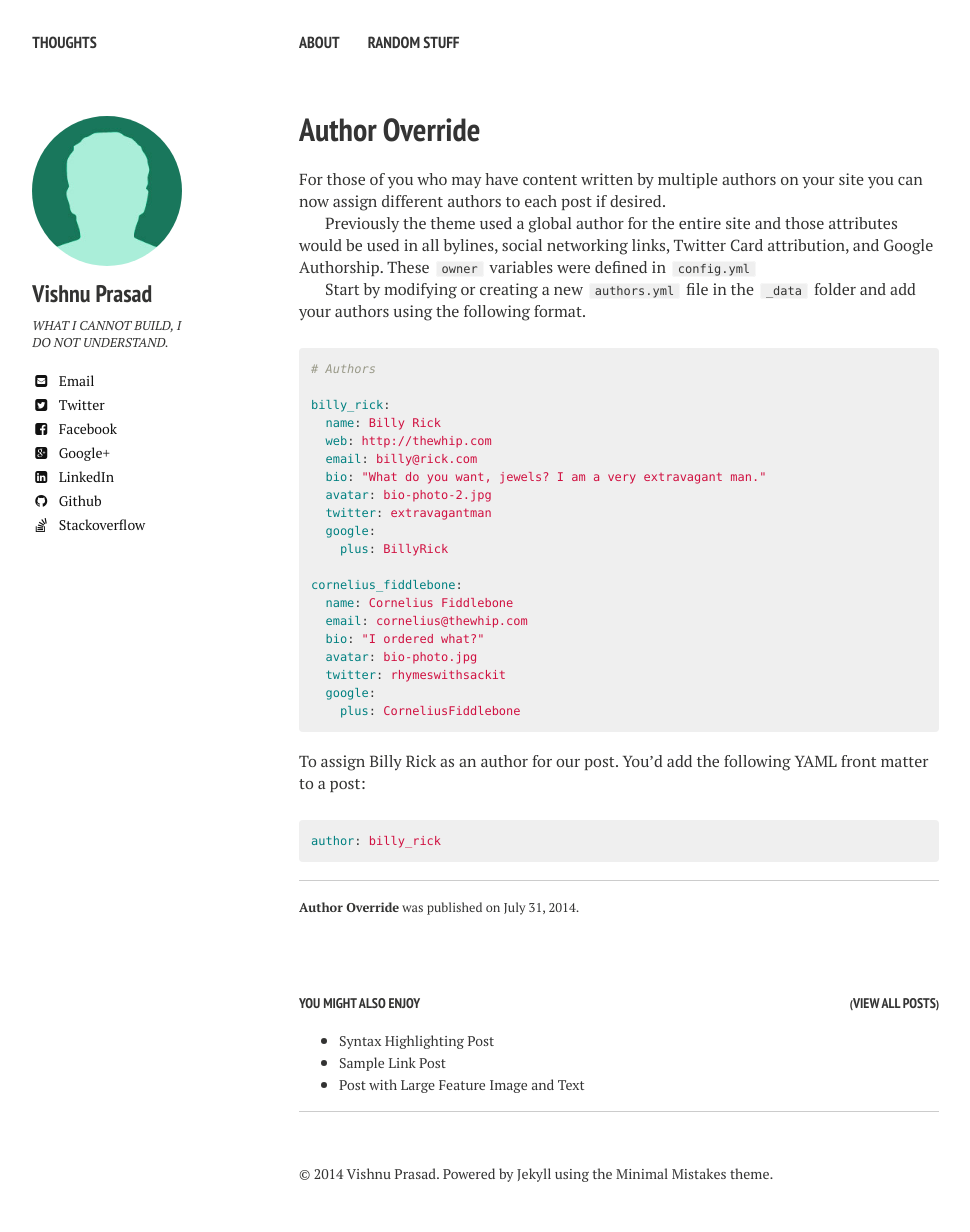
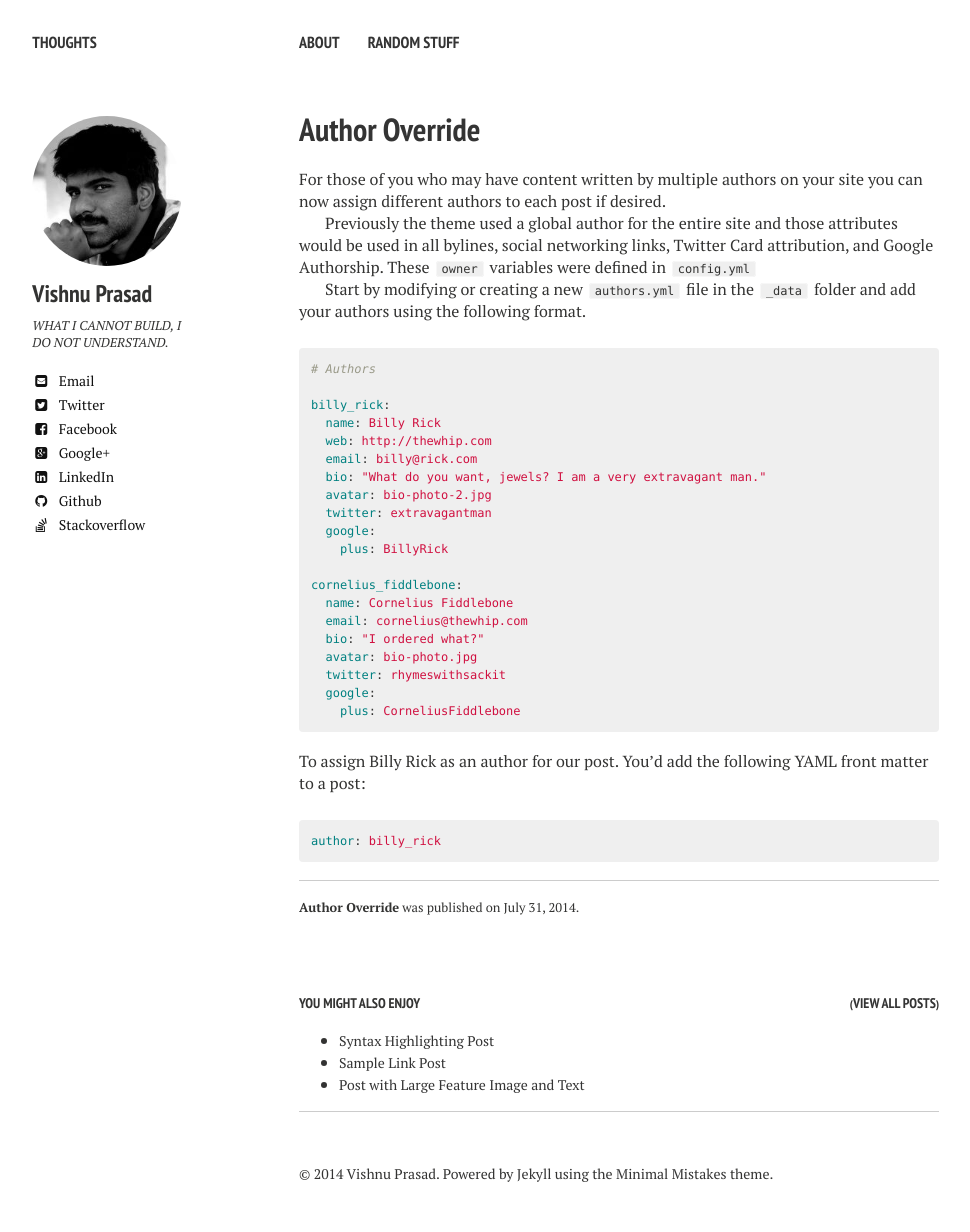
Before and after one commit to vishnu667/vishnu667.github.io, a Jekyll site: the page built from _posts/2014-07-31-author-override.md, in a window 1280 px wide. Shown: the whole page, without its empty margins (21-991 px from the left). Built offline with Jekyll 4.4.1, drawn with Linux system fonts in a browser that asks for light colours; nearby versions of some CDN libraries.

Commit message:
updated images

```diff
--- a/_data/authors.yml
+++ b/_data/authors.yml
@@ -5,7 +5,7 @@ vishnu:
   web: http://vishnu667.github.io/
   email: vishnu667@gmail.com
   bio: "WHAT I CANNOT BUILD, I DO NOT UNDERSTAND."
-  avatar: bio-photo-2.jpg
+  avatar: my-self.jpg
   twitter: vishnu_cygen
   facebook: vishnu.cygen
   google:
```
Also changed, not shown: images/my-self.jpg (added).
